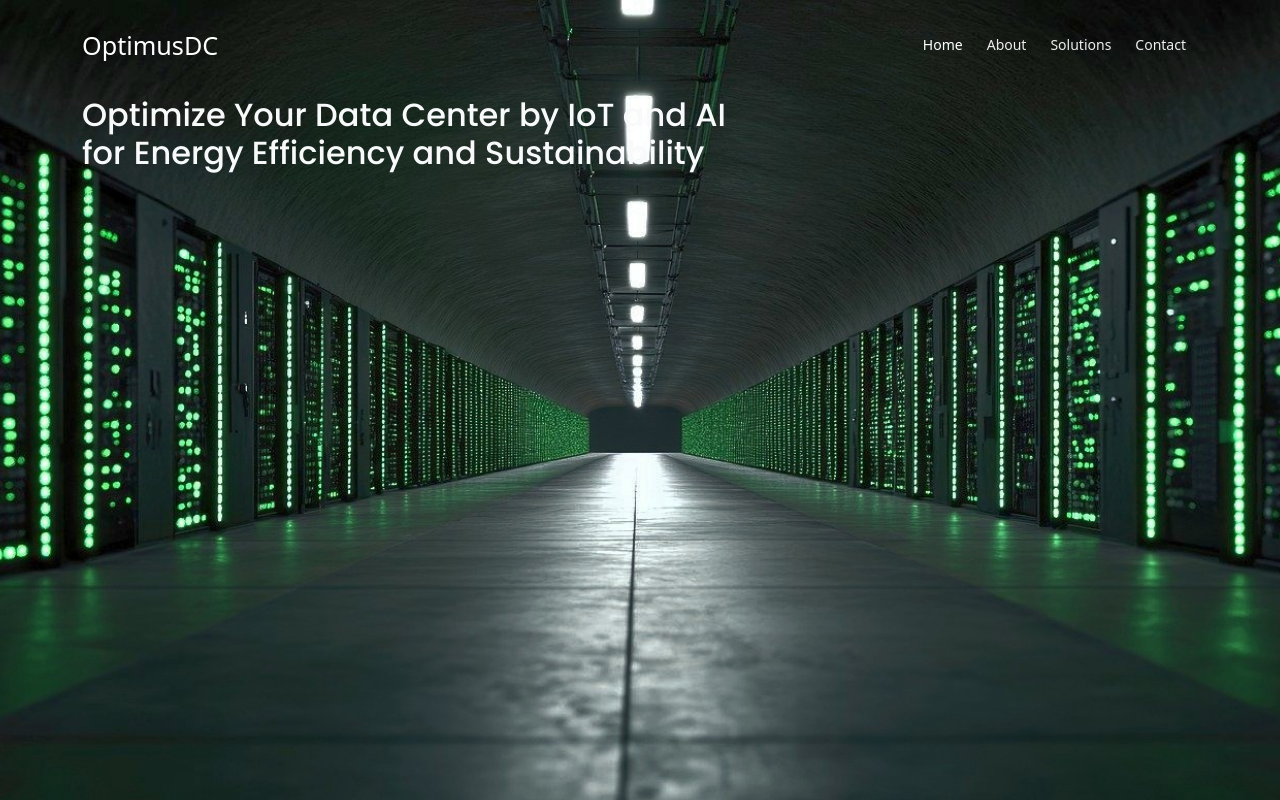
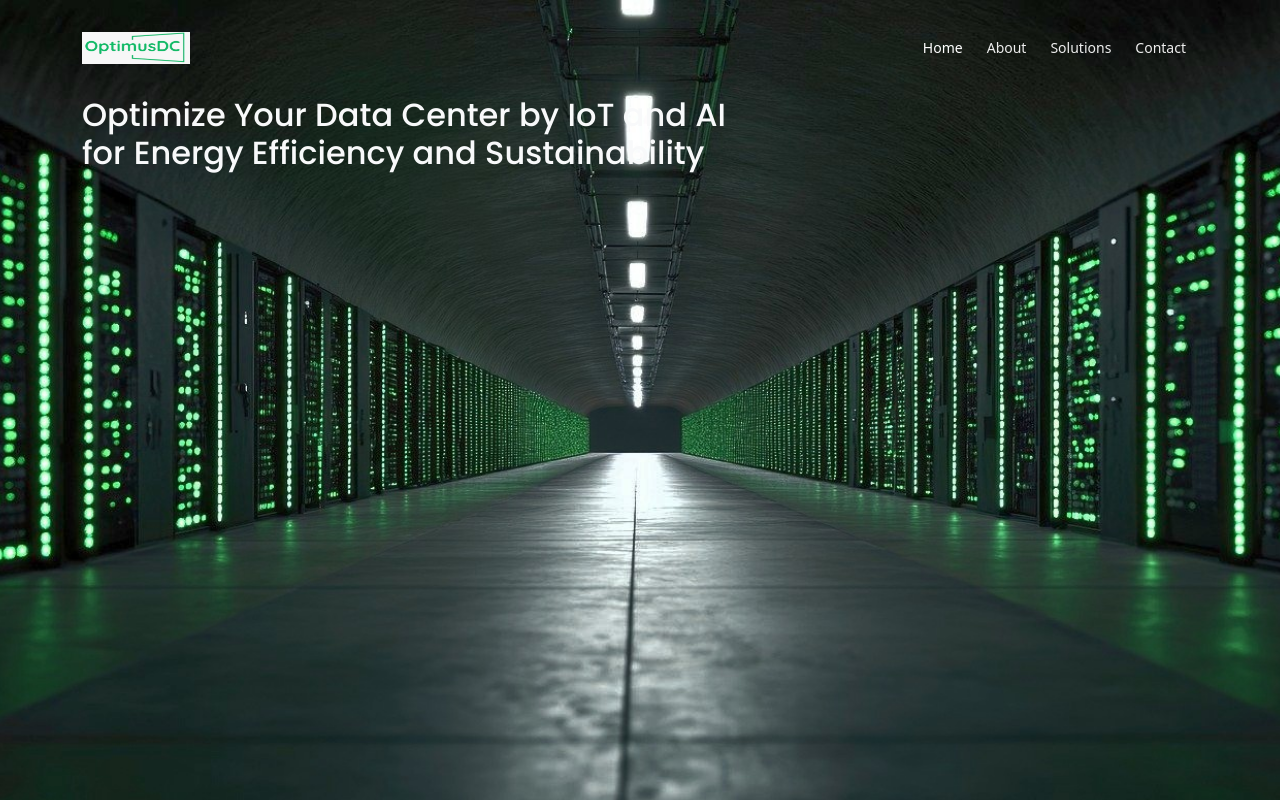
Before and after one commit to hictros/optimus_dc_website, a plain HTML site: page index.html in a window 1280 px wide. Shown: the top 800 px of the page. Drawn offline with Linux system fonts and the light colour scheme.

Commit message:
updated logo

```diff
--- a/index.html
+++ b/index.html
@@ -38,10 +38,10 @@
         <div class="container">
 
             <!-- Image Logo -->
-            <!-- <a class="navbar-brand logo-image" href="index.html"><img src="images/logo.svg" alt="alternative"></a> -->
+            <a class="navbar-brand logo-image" href="index.html"><img src="assets/images/logo.jpeg" alt="alternative"></a>
 
             <!-- Text Logo - Use this if you don't have a graphic logo -->
-            <a class="navbar-brand logo-text" href="index.html">OptimusDC</a>
+            <!-- <a class="navbar-brand logo-text" href="index.html">OptimusDC</a> -->
 
             <button class="navbar-toggler p-0 border-0" type="button" id="navbarSideCollapse" aria-label="Toggle navigation">
                 <span class="navbar-toggler-icon"></span>
```
Also changed, not shown: assets/images/WhatsApp Image 2025-01-29 at 22.25.31.jpeg (deleted), assets/images/logo.jpeg (added), assets/images/logo.svg (added).
